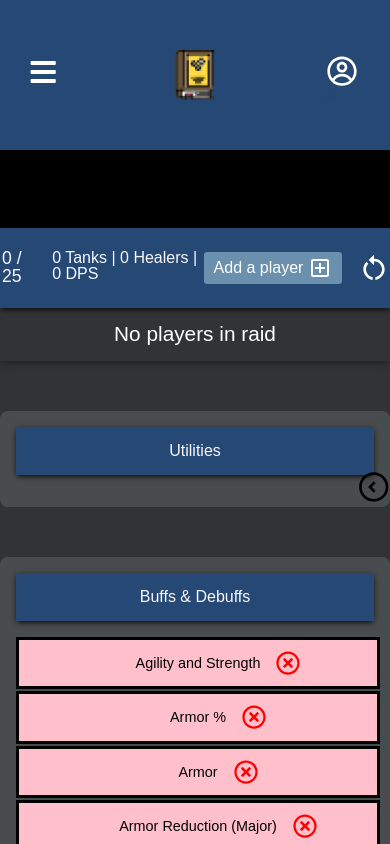
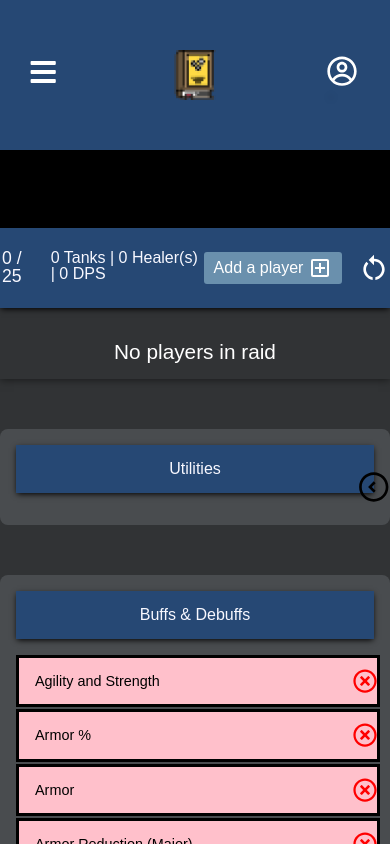
Before and after one commit to MarcusMohns/Codex-Online, a React (Create React App) app: page /raidassembler in a window 390 px wide. Shown: the top 844 px of the page. Built offline with nearby package versions, Linux system fonts and the light colour scheme.

Commit message:
Changed how raid is displayed and fixed responsiveness issues also added a raid is full warning

```diff
--- a/src/components/styles/RaidAssembler.styled.js
+++ b/src/components/styles/RaidAssembler.styled.js
@@ -145,7 +145,8 @@ export const RaidContainer = styled.section`
   box-sizing: border-box;
   display: flex;
   flex-direction: column;
-  align-items: flex-start;
+  align-items: center;
+  justify-content: center;
   background-color: ${COLORS.primaryTransparent};
   min-width: 100%;
   height: min-content;
@@ -157,31 +158,62 @@ export const RaidContainer = styled.section`
     color: ${COLORS.lightText};
     font-size: 1.3rem;
     margin-bottom: 1rem;
+    margin-top: 1rem;
   }
   .grid {
+    width: 100%;
+    height: 100%;
+    margin-bottom: auto;
     display: grid;
-    grid-template-columns: 1fr 1fr 1fr 1fr;
-    grid-template-rows: 1fr 1fr 1fr 1fr 1fr 1fr;
-    grid-auto-flow:column;
-
-}
-    gap: 0px 0px;
+    grid-template-columns: repeat(5, 1fr);
+    grid-template-rows: repeat(5, 1fr);
     grid-auto-flow: column;
     background-color: ${COLORS.primaryTransparent};
+  }
+
+  .raid-is-not-full {
+    display: flex;
+    width: 100%;
+    transform: translate(0%, -100%);
+    transition: all 0.5s;
+    z-index: 0;
+    align-items: center;
+    justify-content: center;
+  }
+  .raid-is-full {
+    box-sizing: border-box;
+    display: flex;
+    flex-direction: row;
+    align-items: center;
+    justify-content: center;
+    background-color: green;
+    color: ${COLORS.lightText};
+    width: 100%;
+    transform: translate(0%, 0%);
+    transition: all 0.5s;
+    margin-top: 1px;
+    padding: 2px;
+    z-index: 0;
+  }
+  .raid-is-full-warning {
+    box-sizing: border-box;
+    display: flex;
+    flex-direction: row;
+    align-items: center;
+    justify-content: center;
+    background-color: red;
+    color: ${COLORS.lightText};
+    width: 100%;
+    transform: translate(0%, 0%);
+    transition: all 0.3s;
+    margin-top: 1px;
+    padding: 2px;
+    z-index: 0;
   }
   @media (min-width: 1200px) {
     grid-area: Raid;
     min-height: 95%;
-    .grid {
-      margin: auto;
-      width: 80%;
-      margin-bottom: auto;
-      display: grid;
-      grid-template-columns: repeat(5, 1fr);
-      grid-template-rows: repeat(5, 1fr);
-      grid-auto-flow: column;
-      background-color: ${COLORS.primaryTransparent};
-    }
+
     .no-players-text {
       margin: auto;
       display: flex;
@@ -217,8 +249,10 @@ export const StyledPlayer = styled.div`
   @media (min-width: 1200px) {
     margin: 5px;
     font-size: 0.8rem;
+    font-weight: bold;
     padding: 0.8rem;
     border-radius: 0.33rem;
+
     img {
       display: normal;
     }
@@ -314,7 +348,7 @@ export const StyledBuff = styled.div`
 export const StyledCategory = styled.div`
   display: flex;
   flex-direction: row;
-  justify-content: center;
+  justify-content: space-between;
   align-items: center;
   user-select: none;
   cursor: pointer;
@@ -325,7 +359,7 @@ export const StyledCategory = styled.div`
   width: 100%;
   .category-name-text {
     display: flex;
-    margin-left: 1.5rem;
+
     padding: 1rem;
   }
   .tooltip {
@@ -504,10 +538,11 @@ export const RaidContentHeader = styled.div`
   height: 5rem;
   width: 100%;
   max-width: 100%;
+  margin-bottom: 2px;
   background-color: ${COLORS.primary};
   color: ${COLORS.offWhite};
-  margin-bottom: 1rem;
   box-shadow: 0 2px 6px -1px #000;
+  z-index: 1;
   .raid-text {
     display: none;
   }
@@ -530,7 +565,7 @@ export const RaidContentHeader = styled.div`
 
     .raid-text {
       display: initial;
-      margin-right: 5rem;
+      margin-right: 7.3rem;
     }
     .raid-status-container {
       display: flex;
--- a/src/pages/raidassembler.js
+++ b/src/pages/raidassembler.js
@@ -58,8 +58,9 @@ const RaidAssembler = () => {
   const [raid, setRaid] = useState([]);
   const [buffs, setBuffs] = useReducer(formReducer, {});
   const [utilities, setUtilities] = useReducer(formReducer, {});
-  const [raidCount, setCount] = useState([0, 0, 0, 0]);
+  const [raidCount, setCount] = useState([0, 0, 0, 0]); // first value full raid count, 2nd value Tanks, 3rd value Healers, 4th value DPS.
   const [rightMenuOpen, setRightMenuOpen] = useState(false);
+  const [raidIsFull, setRaidIsFull] = useState(false);
 
   const resetRaid = () => {
     setRaid([]);
@@ -82,7 +83,7 @@ const RaidAssembler = () => {
       addUtility(id, player);
       handleCount(player, "add");
     } else {
-      alert("Raid is full");
+      setRaidIsFull(true);
     }
   };
 
@@ -91,6 +92,10 @@ const RaidAssembler = () => {
     setBuffs({ type: "delete", id: player.id });
     setUtilities({ type: "delete", id: player.id });
     handleCount(player, "delete");
+
+    if (raidIsFull) {
+      setRaidIsFull(false);
+    }
   };
 
   const addBuff = (id, player) => {
@@ -125,8 +130,6 @@ const RaidAssembler = () => {
     }
 
     let count = [...raidCount];
-    // raidCount is an arrray [0,0,0,0]
-    // first value 0/25, 2nd value Tanks, 3rd value healers, 4th value DPS.
 
     const tanks = [
       "Protection Paladin",
@@ -174,7 +177,7 @@ const RaidAssembler = () => {
         <RaidContentHeader>
           <div className="raid-status-container">
             <p className="raid-count">{raidCount[0]} / 25 </p>
-            {raidCount[1]} Tanks | {raidCount[2]} Healers | {raidCount[3]} DPS
+            {raidCount[1]} Tanks | {raidCount[2]} Healer(s) | {raidCount[3]} DPS
           </div>
           <div className="raid-text">Raid</div>
           <div className="btn-container">
@@ -184,6 +187,21 @@ const RaidAssembler = () => {
             <ResetIcon onClick={resetRaid} />
           </div>
         </RaidContentHeader>
+        {raidIsFull ? (
+          <div
+            className={
+              raidCount[0] >= 25 ? "raid-is-full-warning" : "raid-is-not-full"
+            }
+          >
+            Raid is full
+          </div>
+        ) : (
+          <div
+            className={raidCount[0] >= 25 ? "raid-is-full" : "raid-is-not-full"}
+          >
+            Raid is full
+          </div>
+        )}
         {raid.length > 0 ? (
           <PlayersInRaid raid={raid} onDelete={deletePlayer} />
         ) : (
```
